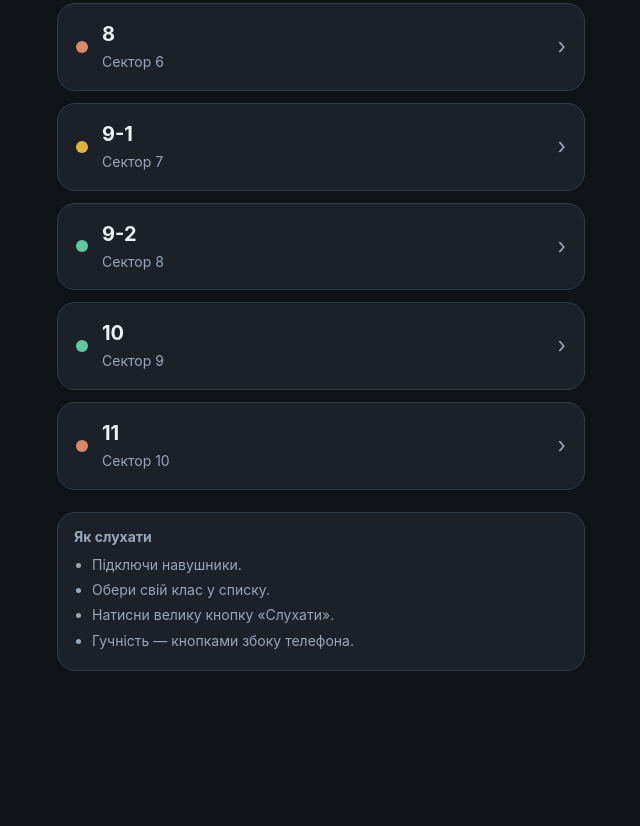
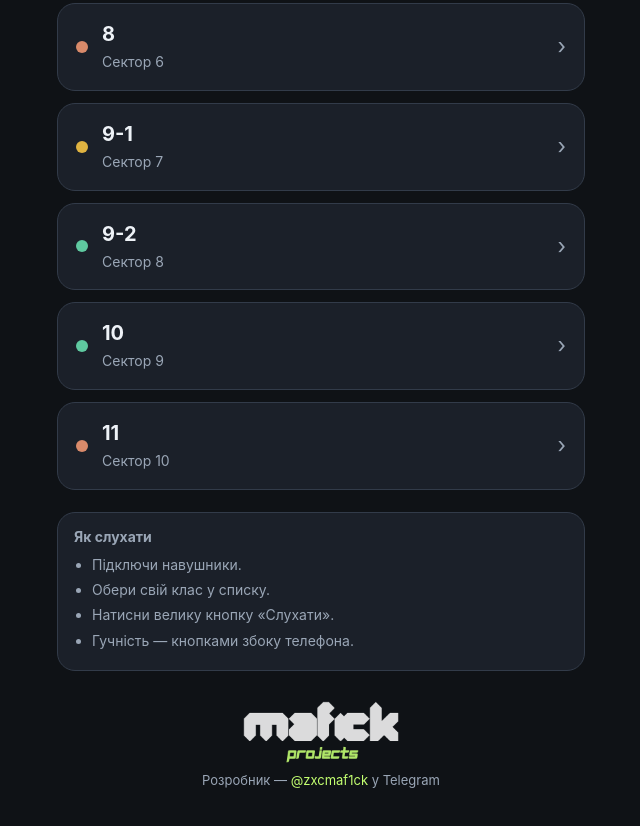
Before and after one commit to Maf1ck/LessonsInShelter, a plain HTML site: page web/index.html in a window 1280 px wide. Shown: the part 595-1421 px from the top of the page, without its empty margins (319-959 px from the left). Before the commit the page ends 1306 px from the top, so only its background shows below. Drawn offline with Linux system fonts and the light colour scheme.

Commit message:
Add new PNG image file maf1ck.png to the web/img directory

```diff
--- a/web/index.html
+++ b/web/index.html
@@ -27,6 +27,11 @@
     <li>Гучність — кнопками збоку телефона.</li>
   </ul>
 </div>
+
+<footer class="dev">
+  <img src="img/maf1ck.png" alt="maf1ck projects" width="160" height="66">
+  <span>Розробник — <a href="https://t.me/zxcmaf1ck">@zxcmaf1ck</a> у Telegram</span>
+</footer>
 
 <script>
 fetch('channels.json?t=' + Date.now())
--- a/web/style.css
+++ b/web/style.css
@@ -223,3 +223,12 @@ header h1 {
   /* В укритті зазвичай темно, тож світла тема лише пом'якшує контраст. */
   :root { --bg: #0f1216; }
 }
+
+/* ---------- підпис розробника ---------- */
+.dev {
+  margin: 28px 0 8px;
+  display: flex; flex-direction: column; align-items: center; gap: 6px;
+  font-size: 13px; color: var(--muted);
+}
+.dev img { display: block; width: 160px; height: auto; opacity: .9; }
+.dev a { color: #c3ff70; text-decoration: none; }
```
Also changed, not shown: docs/INSTALL-WINDOWS.md (+3 -0 lines), docs/index.html (+8 -0 lines), docs/maf1ck.png (added), web/img/maf1ck.png (added), 3 other files.
